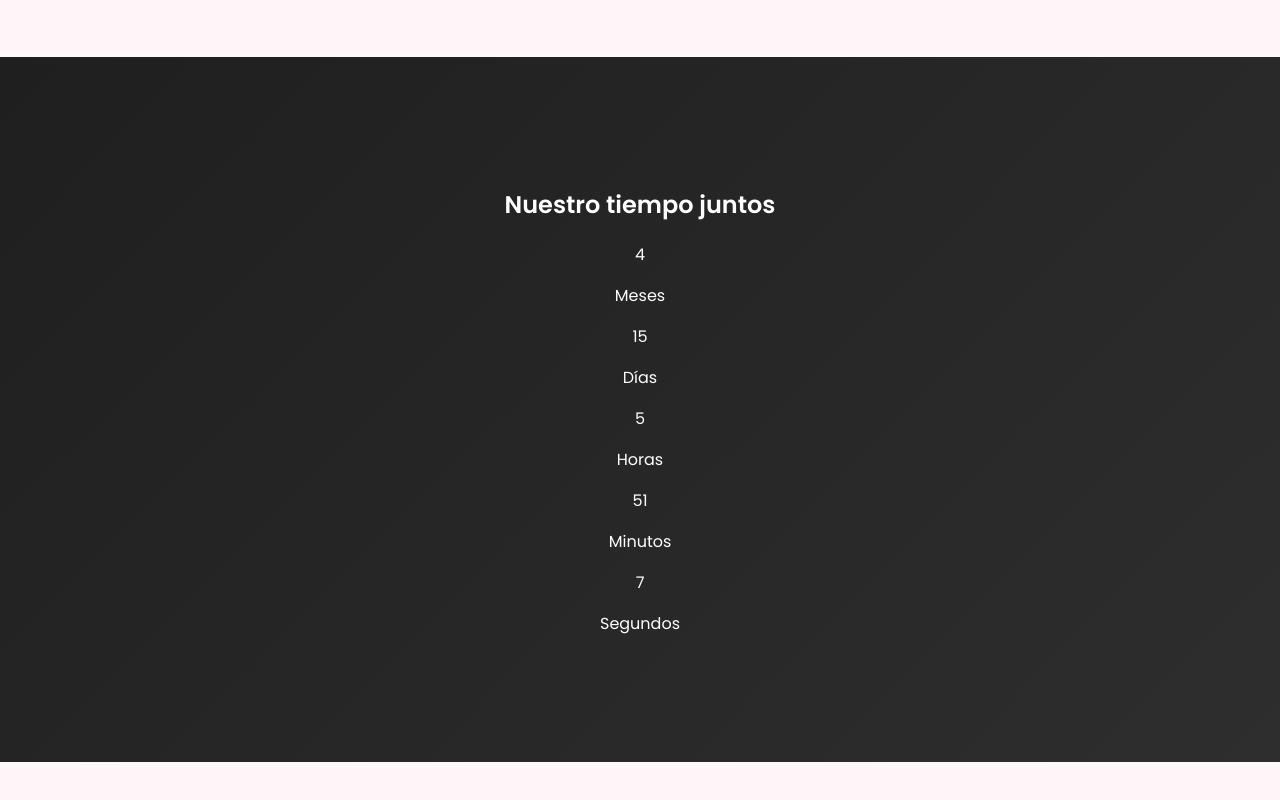
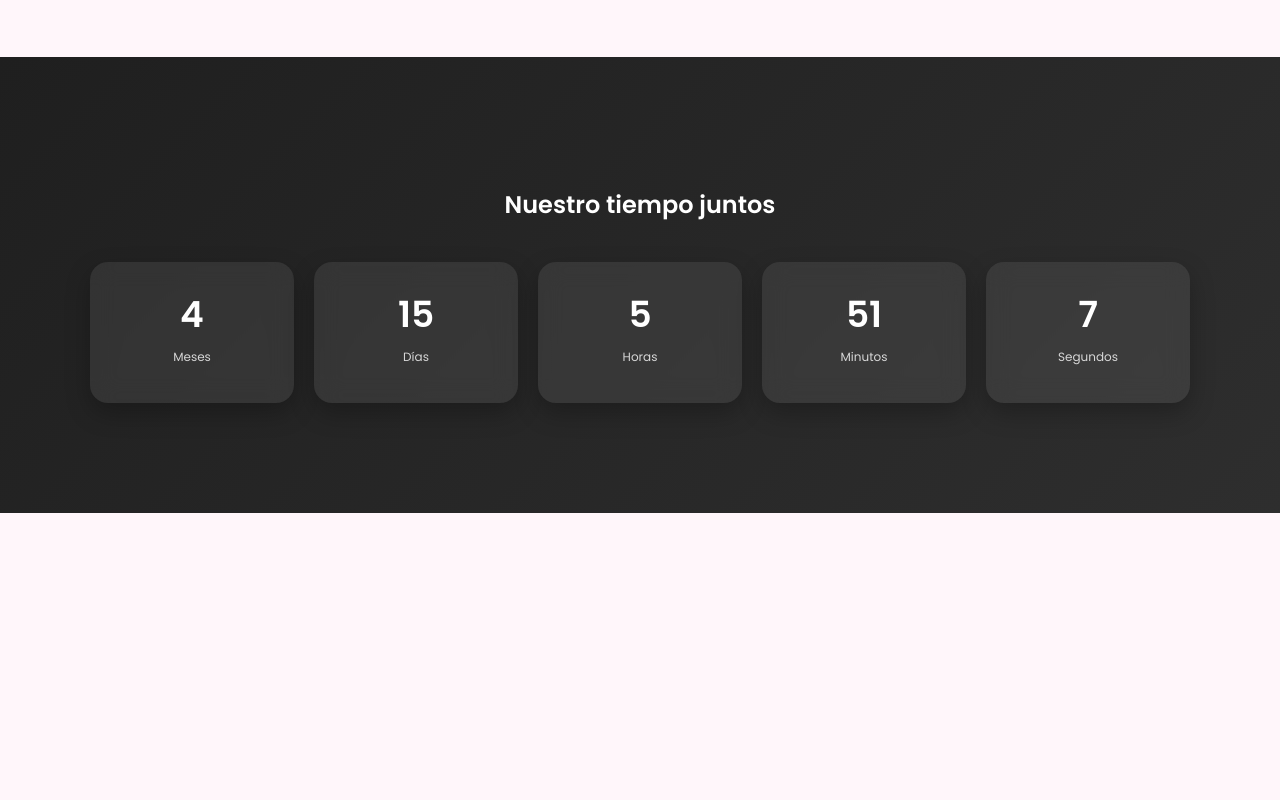
Before and after one commit to evajaneth2231100742/Mi-betito-, a plain HTML site: page index.html in a window 1280 px wide. Shown: the part 2345-3145 px from the top of the page. After the commit the page ends 2898 px from the top, so only its background shows below. Drawn offline with Linux system fonts and the light colour scheme.

Commit message:
estiloss

```diff
--- a/css/main.css
+++ b/css/main.css
@@ -1,3 +1,4 @@
+
 body {
 margin: 0;
 font-family: 'Poppins', sans-serif;
@@ -83,7 +84,7 @@ text-align: center;
 background: #fff0f6;
 }
 
-/* FLIP CARDS */
+/* flip gallery */
 
 .gallery {
 display: grid;
@@ -135,28 +136,45 @@ padding: 20px;
 transform: rotateY(180deg);
 }
 
-/* CONTADOR */
+/* contador ultra pro */
 
 .contador {
 background: linear-gradient(135deg,#1f1f1f,#2e2e2e);
 color: white;
 }
 
-.counter-card {
-margin-top: 30px;
-padding: 40px;
+.counter-grid {
+display: grid;
+grid-template-columns: repeat(auto-fit, minmax(120px, 1fr));
+gap: 20px;
+margin-top: 40px;
+}
+
+.counter-item {
+background: rgba(255,255,255,0.08);
+padding: 25px;
 border-radius: 18px;
-background: rgba(255,255,255,0.05);
-backdrop-filter: blur(10px);
-box-shadow: 0 15px 40px rgba(0,0,0,0.25);
-font-size: 28px;
+backdrop-filter: blur(12px);
+box-shadow: 0 10px 25px rgba(0,0,0,0.25);
+}
+
+.counter-item span {
+font-size: 36px;
+font-weight: 600;
+display: block;
+}
+
+.counter-item p {
+font-size: 12px;
+opacity: 0.8;
+margin-top: 6px;
 }
 
 .footer {
 height: 40px;
 }
 
-/* animación */
+/* animaciones */
 
 .fade {
 opacity: 0;
```
